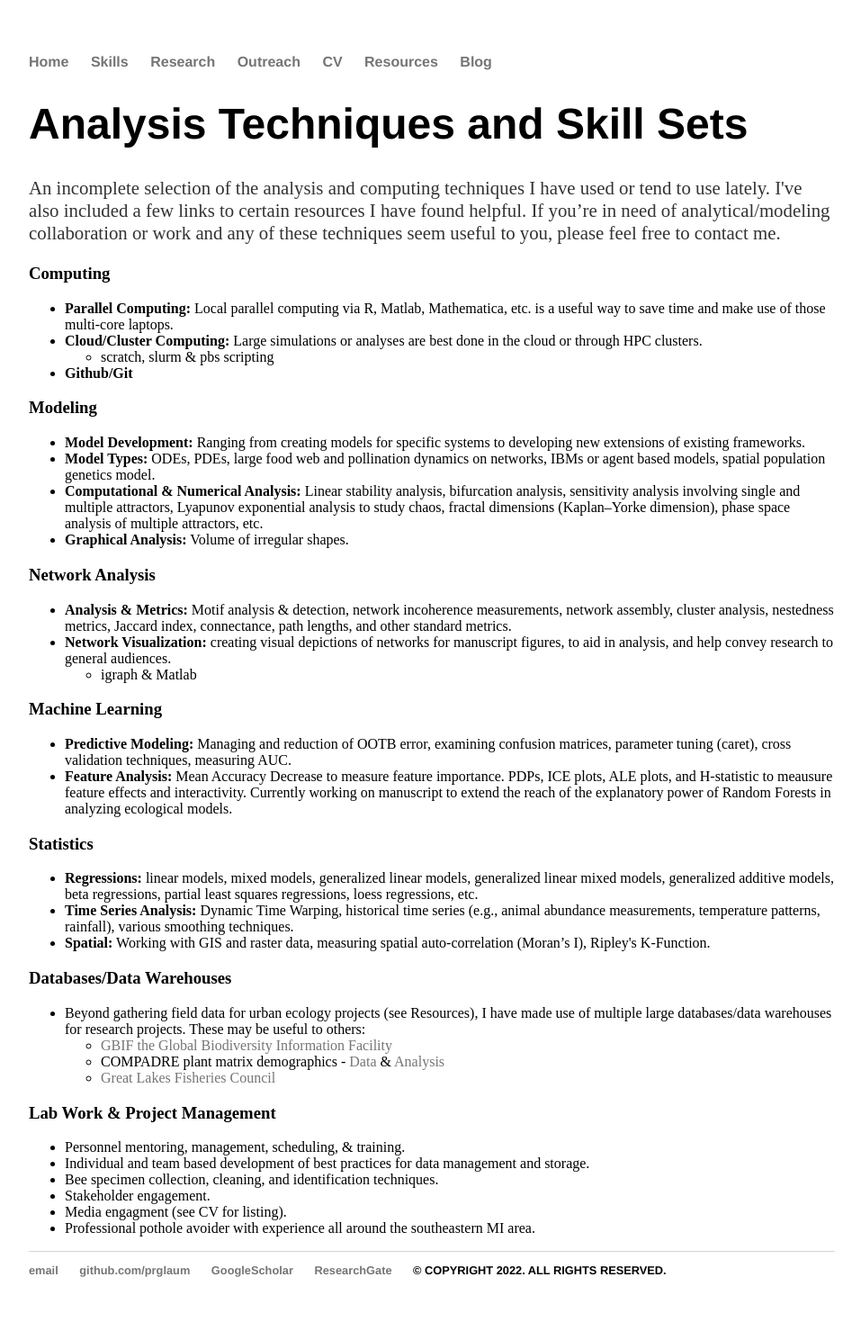
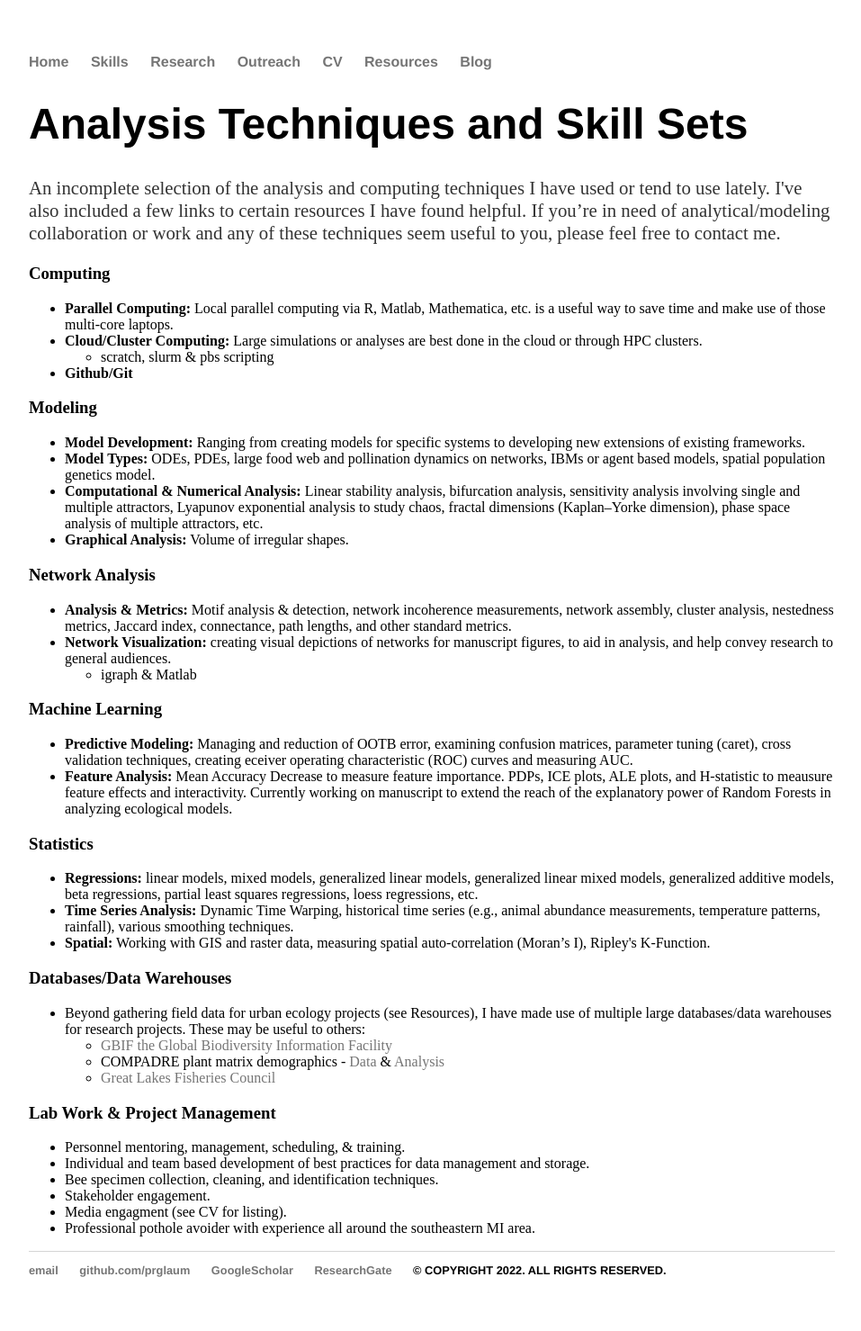
Before and after one commit to prglaum/prglaum.github.io, a Jekyll site: the page built from skills/index.html, in a window 1280 px wide. Shown: the whole page at 90% size, without its empty margins (160-1117 px from the left). Built offline with Jekyll 4.4.1, drawn with Linux system fonts in a browser that asks for light colours.

Commit message:
Update index.html

```diff
--- a/skills/index.html
+++ b/skills/index.html
@@ -41,7 +41,7 @@ title: Analysis Techniques and Skill Sets
 <h3>Machine Learning</h3>
 <ul>
 	<li><b>Predictive Modeling:</b> Managing and reduction of OOTB error, examining confusion matrices, parameter tuning (caret), cross validation techniques,
-		measuring AUC.</li>
+		creating eceiver operating characteristic (ROC) curves and measuring AUC.</li>
 	<li><b>Feature Analysis:</b> Mean Accuracy Decrease to measure feature importance. PDPs, ICE plots, ALE plots, and H-statistic to meausure feature effects and interactivity.
 		Currently working on manuscript to extend the reach of the explanatory power of Random Forests in analyzing ecological models. </li>
 </ul>
```
